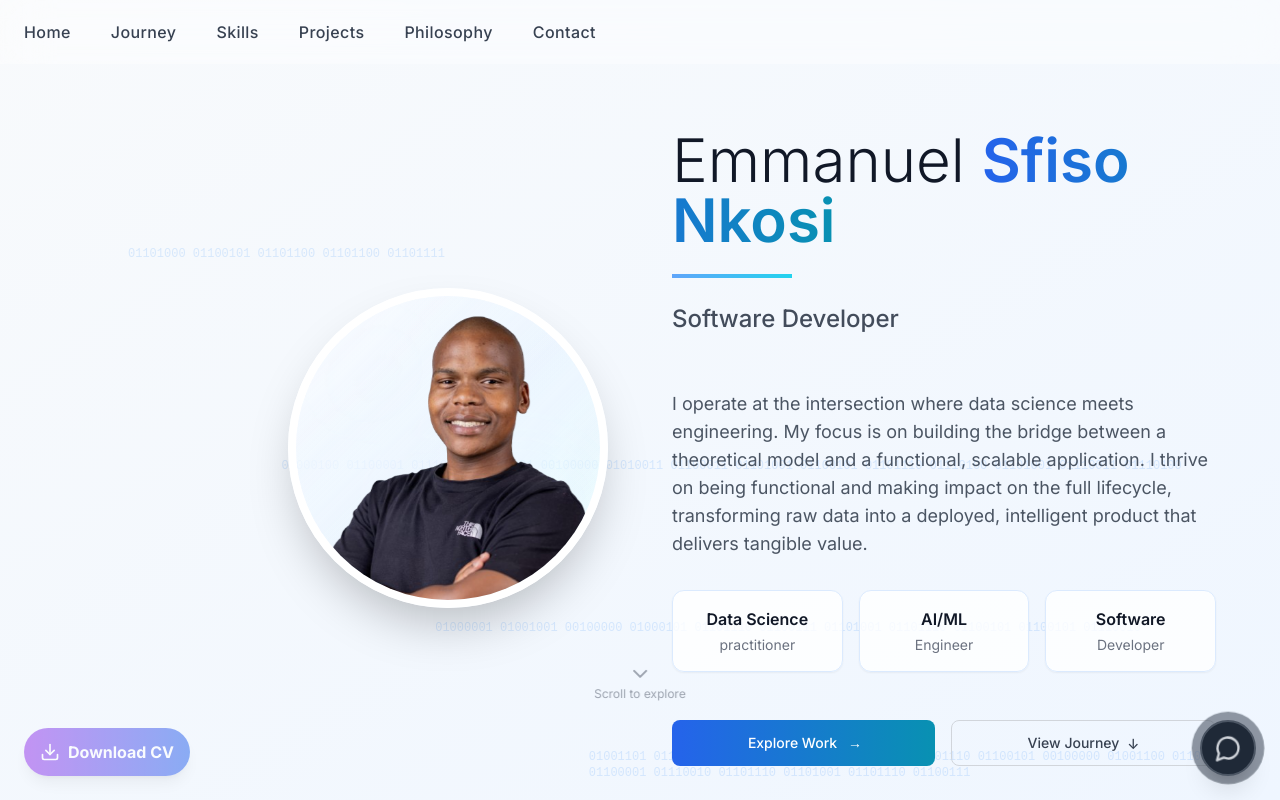
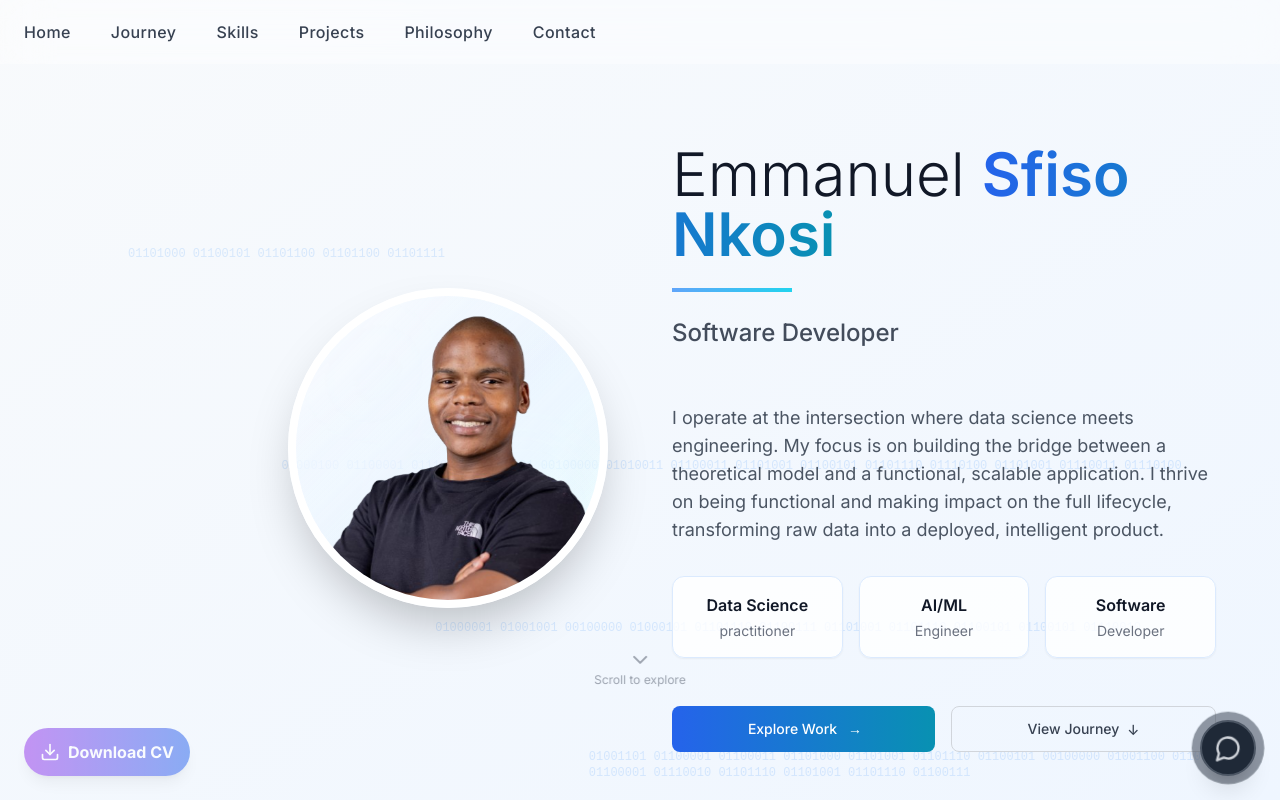
Before and after one commit to Sfiso012/DevWebsite, a Next.js app: page / in a window 1280 px wide. Shown: the top 800 px of the page. Built offline with nearby package versions, Linux system fonts and the light colour scheme.

Commit message:
Update Hero.tsx

```diff
--- a/components/Hero.tsx
+++ b/components/Hero.tsx
@@ -194,7 +194,7 @@ export default function HeroOrbital() {
                                 I operate at the intersection where data science meets engineering.
                                 My focus is on building the bridge between a theoretical model and a functional,
                                 scalable application. I thrive on being functional and making impact on the full lifecycle,
-                                transforming raw data into a deployed, intelligent product that delivers tangible value.
+                                transforming raw data into a deployed, intelligent product.
                             </motion.p>
                         </div>
 
```
